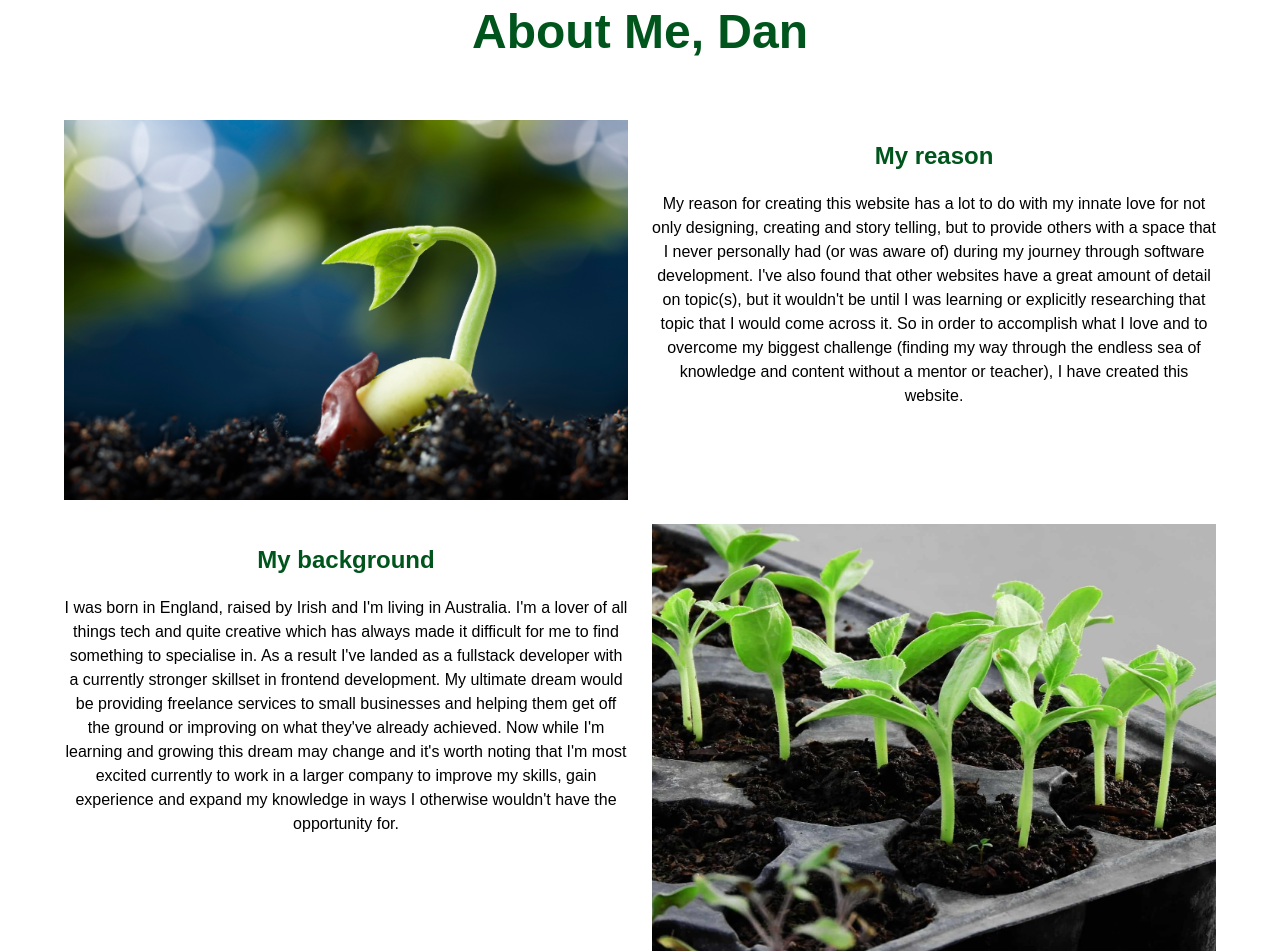
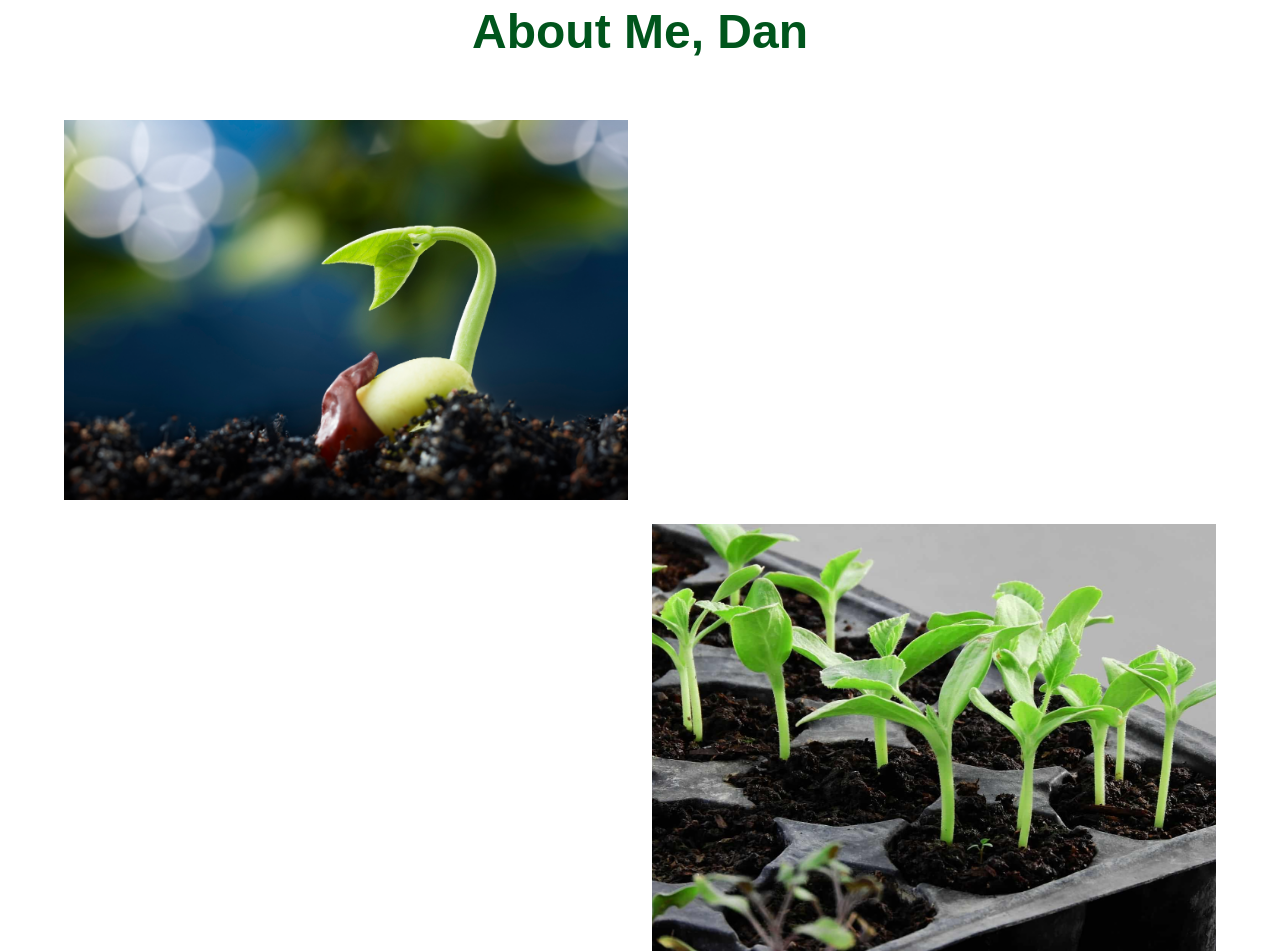
Before and after one commit to danriley11/DansDevDen, a React (Vite) app: page /housekeepers-lodge in a window 1280 px wide. Shown: the part 100-1052 px from the top of the page. Built offline with nearby package versions, Linux system fonts and the light colour scheme.

Commit message:
Implement FadingDiv on Housekeeping

```diff
--- a/src/pages/housekeepersLodge/HousekeepingAlternatingDiv.tsx
+++ b/src/pages/housekeepersLodge/HousekeepingAlternatingDiv.tsx
@@ -1,3 +1,8 @@
+import {
+  FadingDivLeft,
+  FadingDivRight,
+  FadingDivUp,
+} from '../../components/blocks/FadingDiv.styles';
 import { Margin } from '../../components/core/spacing';
 import { Heading4, P } from '../../components/core/typography';
 import { IsTablet, LargerThanTablet } from '../../components/screenSize/ScreenSize.styles';
@@ -52,7 +57,9 @@ const HousekeepingAlternatingDiv = ({
           <div>
             <img src={imageSource} alt={imageAlt} width="100%" />
           </div>
-          <HousekeepingContent title={title} text={text} list={list} />
+          <FadingDivUp>
+            <HousekeepingContent title={title} text={text} list={list} />
+          </FadingDivUp>
         </Margin>
       </IsTablet>
 
@@ -60,7 +67,9 @@ const HousekeepingAlternatingDiv = ({
         <HousekeepingAlternatingDivContainer>
           {index % 2 === 1 ? (
             <>
-              <HousekeepingContent title={title} text={text} list={list} />
+              <FadingDivRight>
+                <HousekeepingContent title={title} text={text} list={list} />
+              </FadingDivRight>
               <div>
                 <img src={imageSource} alt={imageAlt} width={'100%'} height={'100%'} />
               </div>
@@ -70,7 +79,9 @@ const HousekeepingAlternatingDiv = ({
               <div>
                 <img src={imageSource} alt={imageAlt} width={'100%'} height={'100%'} />
               </div>
-              <HousekeepingContent title={title} text={text} list={list} />
+              <FadingDivLeft>
+                <HousekeepingContent title={title} text={text} list={list} />
+              </FadingDivLeft>
             </>
           )}
         </HousekeepingAlternatingDivContainer>
```
